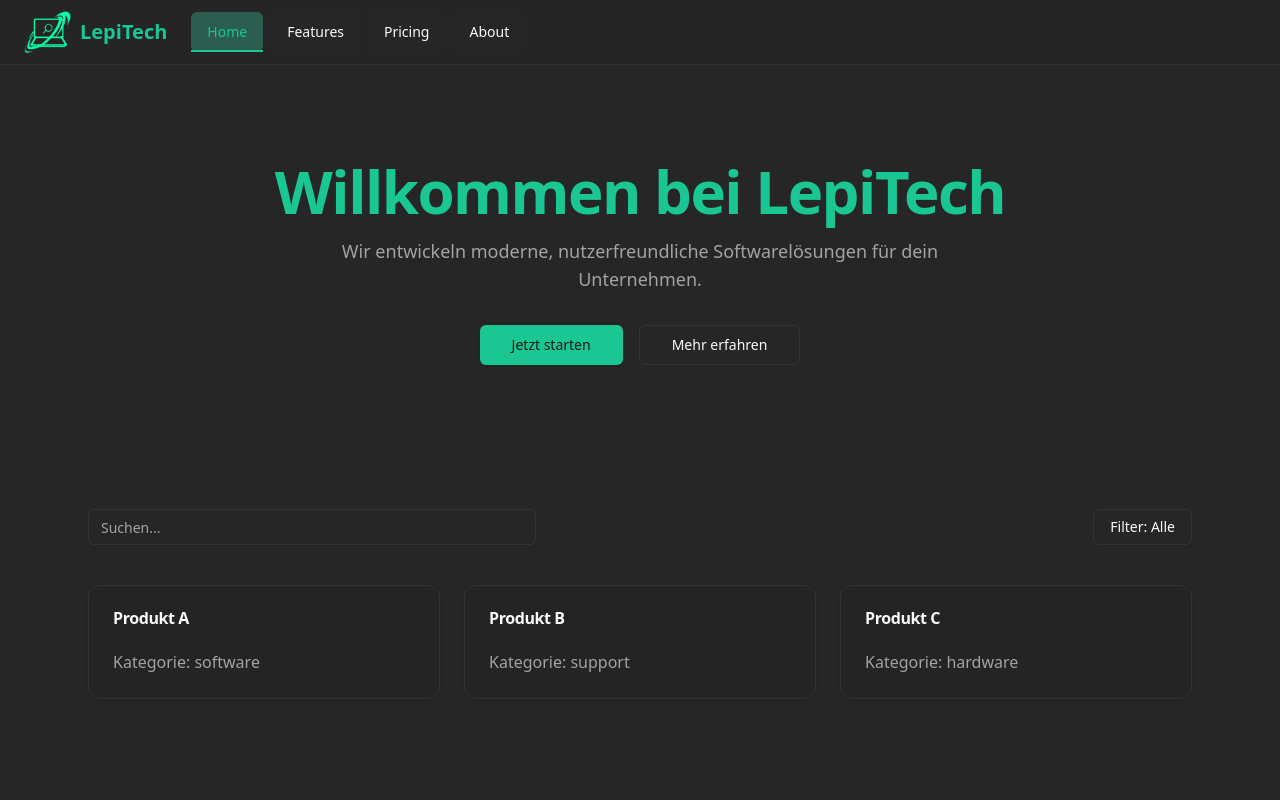
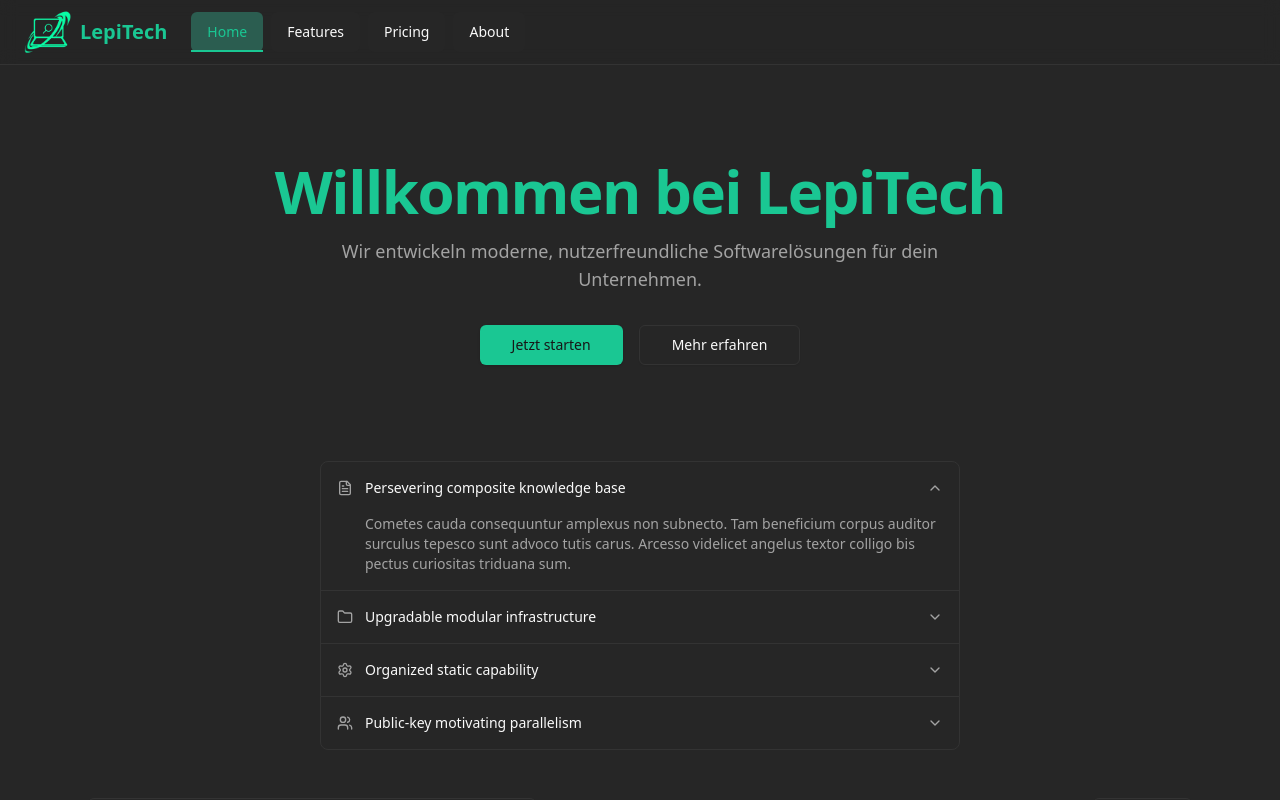
Before and after one commit to KraetSpg/LepiTech, a React (Vite) app in the folder lepitech-frontend/: page / in a window 1280 px wide. Shown: the top 800 px of the page. Built offline with nearby package versions, Linux system fonts and the light colour scheme.

Commit message:
added accordion

```diff
--- a/lepitech-frontend/package.json
+++ b/lepitech-frontend/package.json
@@ -10,6 +10,8 @@
     "preview": "vite preview"
   },
   "dependencies": {
+    "@faker-js/faker": "^10.1.0",
+    "@radix-ui/react-accordion": "^1.2.12",
     "@radix-ui/react-navigation-menu": "^1.2.14",
     "@radix-ui/react-popover": "^1.1.15",
     "@radix-ui/react-slot": "^1.2.3",
--- a/lepitech-frontend/src/App.tsx
+++ b/lepitech-frontend/src/App.tsx
@@ -1,22 +1,12 @@
 import { useState } from 'react'
-//import reactLogo from './assets/react.svg'
-//import viteLogo from '/vite.svg'
 import './App.css'
 
-/*<div>
-        <a href="https://vite.dev" target="_blank">
-          <img src={viteLogo} className="logo" alt="Vite logo" />
-        </a>
-        <a href="https://react.dev" target="_blank">
-          <img src={reactLogo} className="logo react" alt="React logo" />
-        </a>
-      </div>*/
+import Example from "./components/examples/accordion/standard/accordion-standard-5"
 
 function App() {
   const [count, setCount] = useState(0)
-
   return (
-
+  <Example />
 );
 
 }
--- /dev/null
+++ b/lepitech-frontend/src/components/examples/accordion/standard/accordion-standard-5.tsx
@@ -0,0 +1,87 @@
+import { faker } from "@faker-js/faker";
+import { FileText, Folder, Settings, Users } from "lucide-react";
+import type { ReactNode } from "react";
+import {
+  Accordion,
+  AccordionContent,
+  AccordionItem,
+  AccordionTrigger,
+} from "@/components/ui/accordion";
+
+export const title = "Icon";
+
+const icons = [FileText, Folder, Settings, Users];
+
+const data: {
+  value: string;
+  title: string;
+  content: string;
+  icon: ReactNode;
+}[] = [];
+
+/*const data = [
+  {
+    value: "files",
+    title: "Dateien",
+    content: "Hier kannst du alle hochgeladenen Dateien verwalten.",
+    icon: <FileText className="size-4 text-muted-foreground" />,
+  },
+  {
+    value: "folders",
+    title: "Ordner",
+    content: "Organisiere deine Inhalte in Ordnern.",
+    icon: <Folder className="size-4 text-muted-foreground" />,
+  },
+  {
+    value: "users",
+    title: "Benutzer",
+    content: "Verwalte Benutzer und deren Berechtigungen.",
+    icon: <Users className="size-4 text-muted-foreground" />,
+  },
+  {
+    value: "settings",
+    title: "Einstellungen",
+    content: "Passe die Anwendung an deine Bedürfnisse an.",
+    icon: <Settings className="size-4 text-muted-foreground" />,
+  },
+];*/
+
+
+for (let i = 0; i < 4; i++) {
+  const Icon = icons[i];
+  data.push({
+    value: faker.string.uuid(),
+    title: faker.company.catchPhrase(),
+    content: faker.lorem.paragraph(),
+    icon: <Icon className="size-4 text-muted-foreground" />,
+  });
+}
+
+const Example = () => (
+  <Accordion
+    className="-space-y-px w-full"
+    collapsible
+    defaultValue={data[0].value}
+    type="single"
+  >
+    {data.map((item) => (
+      <AccordionItem
+        className="overflow-hidden border bg-background px-4 first:rounded-t-lg last:rounded-b-lg last:border-b"
+        key={item.value}
+        value={item.value}
+      >
+        <AccordionTrigger className="hover:no-underline">
+          <div className="flex items-center gap-3">
+            {item.icon}
+            <span className="text-left">{item.title}</span>
+          </div>
+        </AccordionTrigger>
+        <AccordionContent className="ps-7">
+          <p className="text-muted-foreground">{item.content}</p>
+        </AccordionContent>
+      </AccordionItem>
+    ))}
+  </Accordion>
+);
+
+export default Example;
--- /dev/null
+++ b/lepitech-frontend/src/components/ui/accordion.tsx
@@ -0,0 +1,55 @@
+import * as React from "react"
+import * as AccordionPrimitive from "@radix-ui/react-accordion"
+import { ChevronDown } from "lucide-react"
+
+import { cn } from "@/lib/utils"
+
+const Accordion = AccordionPrimitive.Root
+
+const AccordionItem = React.forwardRef<
+  React.ElementRef<typeof AccordionPrimitive.Item>,
+  React.ComponentPropsWithoutRef<typeof AccordionPrimitive.Item>
+>(({ className, ...props }, ref) => (
+  <AccordionPrimitive.Item
+    ref={ref}
+    className={cn("border-b", className)}
+    {...props}
+  />
+))
+AccordionItem.displayName = "AccordionItem"
+
+const AccordionTrigger = React.forwardRef<
+  React.ElementRef<typeof AccordionPrimitive.Trigger>,
+  React.ComponentPropsWithoutRef<typeof AccordionPrimitive.Trigger>
+>(({ className, children, ...props }, ref) => (
+  <AccordionPrimitive.Header className="flex">
+    <AccordionPrimitive.Trigger
+      ref={ref}
+      className={cn(
+        "flex flex-1 items-center justify-between py-4 text-sm font-medium transition-all hover:underline text-left [&[data-state=open]>svg]:rotate-180",
+        className
+      )}
+      {...props}
+    >
+      {children}
+      <ChevronDown className="h-4 w-4 shrink-0 text-muted-foreground transition-transform duration-200" />
+    </AccordionPrimitive.Trigger>
+  </AccordionPrimitive.Header>
+))
+AccordionTrigger.displayName = AccordionPrimitive.Trigger.displayName
+
+const AccordionContent = React.forwardRef<
+  React.ElementRef<typeof AccordionPrimitive.Content>,
+  React.ComponentPropsWithoutRef<typeof AccordionPrimitive.Content>
+>(({ className, children, ...props }, ref) => (
+  <AccordionPrimitive.Content
+    ref={ref}
+    className="overflow-hidden text-sm data-[state=closed]:animate-accordion-up data-[state=open]:animate-accordion-down"
+    {...props}
+  >
+    <div className={cn("pb-4 pt-0", className)}>{children}</div>
+  </AccordionPrimitive.Content>
+))
+AccordionContent.displayName = AccordionPrimitive.Content.displayName
+
+export { Accordion, AccordionItem, AccordionTrigger, AccordionContent }
--- a/lepitech-frontend/src/main.tsx
+++ b/lepitech-frontend/src/main.tsx
@@ -5,12 +5,17 @@ import App from './App'
 import { Navbar03 } from './components/ui/shadcn-io/navbar-03/index'
 import { Hero } from "./components/ui/hero"
 import { SearchWithCards } from "./components/ui/hero"
+import Example from "./components/examples/accordion/standard/accordion-standard-5"
 
 createRoot(document.getElementById('root')!).render(
   <StrictMode>
     <div className="min-h-screen bg-background text-foreground font-sans antialiased">
       <Navbar03 />
       <Hero />
+      <div className="mx-auto w-full max-w-md md:max-w-xl lg:max-w-2xl px-4">
+        <Example />
+      </div>
+
       <SearchWithCards />
     </div>
   </StrictMode>,
--- a/lepitech-frontend/tailwind.config.js
+++ b/lepitech-frontend/tailwind.config.js
@@ -53,6 +53,28 @@ export default {
   				'4': 'hsl(var(--chart-4))',
   				'5': 'hsl(var(--chart-5))'
   			}
+  		},
+  		keyframes: {
+  			'accordion-down': {
+  				from: {
+  					height: '0'
+  				},
+  				to: {
+  					height: 'var(--radix-accordion-content-height)'
+  				}
+  			},
+  			'accordion-up': {
+  				from: {
+  					height: 'var(--radix-accordion-content-height)'
+  				},
+  				to: {
+  					height: '0'
+  				}
+  			}
+  		},
+  		animation: {
+  			'accordion-down': 'accordion-down 0.2s ease-out',
+  			'accordion-up': 'accordion-up 0.2s ease-out'
   		}
   	}
   },
```
Also changed, not shown: 1 other file (tests, documents, lock files or other folders).
